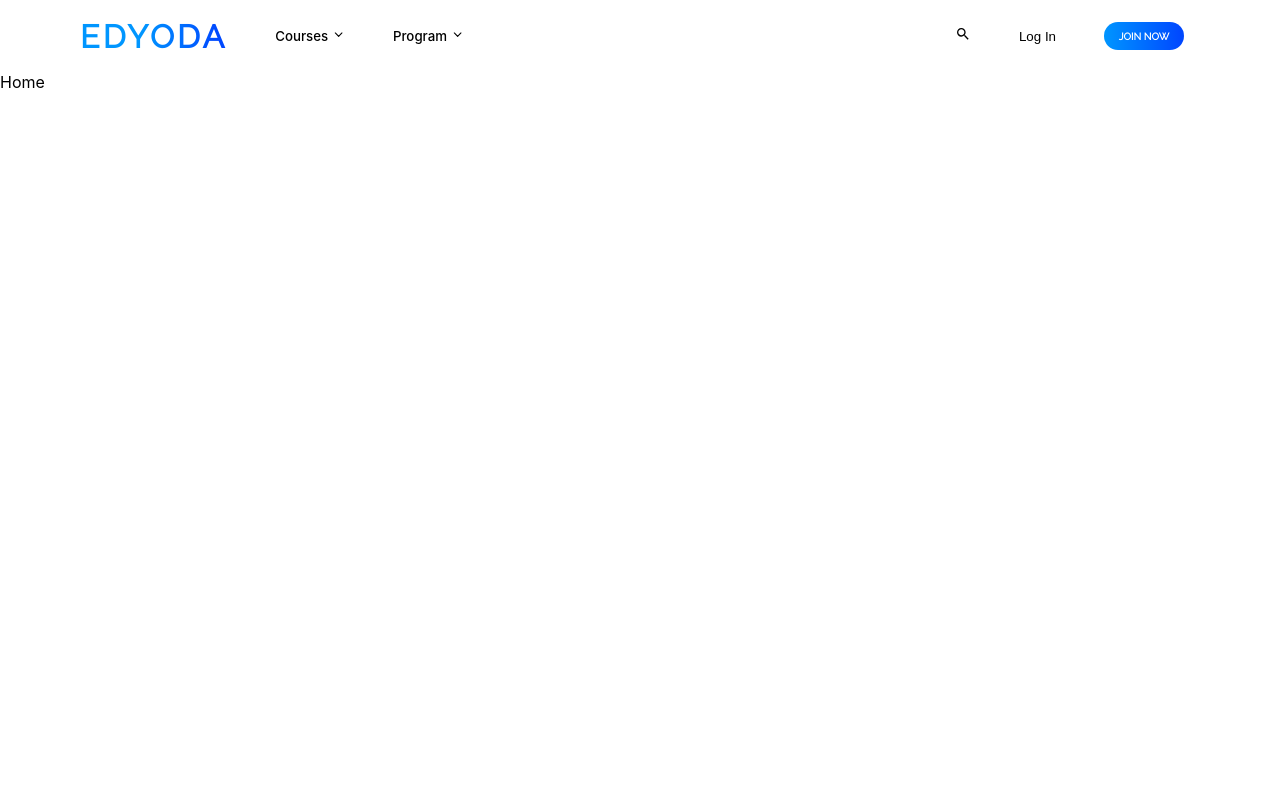
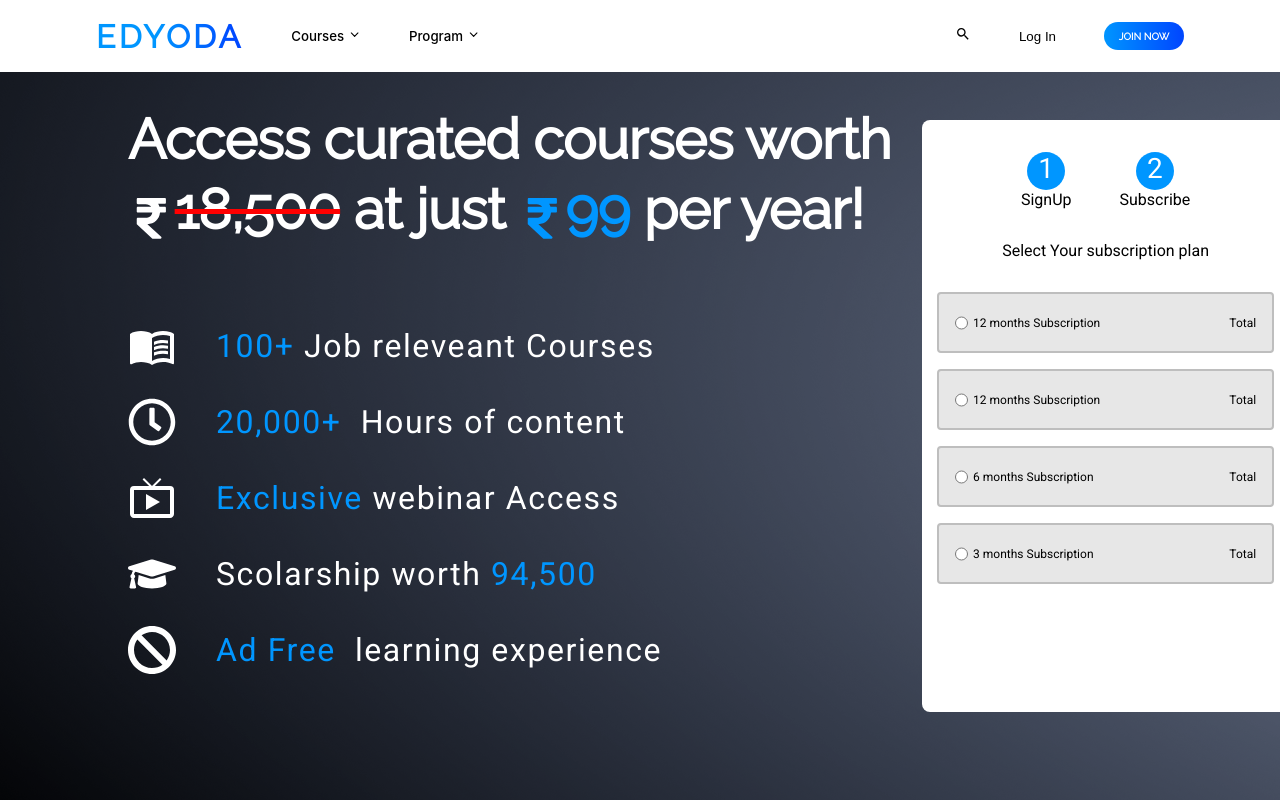
Before and after one commit to yash13565/EdyodaAssign, a React (Create React App) app: page / in a window 1280 px wide. Built offline with nearby package versions, Linux system fonts and the light colour scheme.

Commit message:
Created components of home

```diff
--- a/src/Components/Navbar/Navbar.module.css
+++ b/src/Components/Navbar/Navbar.module.css
@@ -1,4 +1,5 @@
 @import url('https://fonts.googleapis.com/css2?family=Raleway&display=swap');
+
 .navcontainer {
     background: #ffffff;
     display: flex;
@@ -6,13 +7,15 @@
     width: 100%;
     height: 72px;
 }
-.rightpart{
+
+.rightpart {
     display: flex;
     align-items: center;
     gap: 3rem;
-    margin-left: 5rem;
+    margin-left: 6rem;
 }
-.rightpart h2{
+
+.rightpart h2 {
     font-size: 32px;
     font-weight: 900;
     font-family: 'Raleway';
@@ -23,10 +26,12 @@
     text-fill-color: transparent;
     letter-spacing: 0.1em;
 }
-.rightpart h5{
+
+.rightpart h5 {
     font-weight: 500;
 }
-.endpart{
+
+.endpart {
     display: flex;
     justify-content: flex-end;
     flex: 1;
@@ -34,14 +39,16 @@
     gap: 3rem;
     margin-right: 6rem;
 }
-.btn1{
+
+.btn1 {
     border: none;
     background: #ffffff;
 }
-.btn2{
+
+.btn2 {
     background: linear-gradient(266.79deg, #0048FF 4.63%, #0096FF 100%);
     border-radius: 52px;
-width:5rem;
+    width: 5rem;
     height: 28px;
     font-family: 'Raleway';
     font-style: normal;
--- a/src/Components/Payment/Payment.js
+++ b/src/Components/Payment/Payment.js
@@ -0,0 +1,50 @@
+import React from 'react'
+import { TbCircleNumber1 } from 'react-icons/tb'
+import { TbCircleNumber2 } from 'react-icons/tb'
+import { FaRupeeSign } from 'react-icons/fa'
+import style from "./Payment.module.css"
+function Payment() {
+    const plans = [
+        { name: '12 months Subscription', price: 10, discount: 0 },
+        { name: '12 months Subscription', price: 10, discount: 0 },
+        { name: '6 months Subscription', price: 10, discount: 0 },
+        { name: '3 months Subscription', price: 10, discount: 0 }
+    ];
+    return (
+        <div className={style.payment}>
+            <div className={style.top}>
+                <div className={style.signup}>
+                    <span className={style.icon}>  1</span>
+                    <p>SignUp</p>
+                </div>
+                <div className={style.subscribe}>
+                    <span className={style.icon}> 2</span>
+                    <p>Subscribe</p>
+                </div>
+            </div>
+            <p>Select Your subscription plan</p>
+            <div className={style.plan}>
+                {plans.map((plan) => (
+                    <div className={style.planBlock}>
+                        <div className={style.checkbox}>
+                            <input
+                                type="radio"
+                                value={plan.name}
+                                //   checked={selectedPlan === plan}
+                                //   onChange={() => handlePlanChange(plan)}
+                                name={plan.name}
+
+                            />
+                            <label htmlFor={plan.name}>{plan.name}</label>
+                        </div>
+                        <div className={style.pricing}>
+                            Total
+                        </div>
+                    </div>
+                ))}
+            </div>
+        </div>
+    )
+}
+
+export default Payment
--- a/src/Components/Payment/Payment.module.css
+++ b/src/Components/Payment/Payment.module.css
@@ -0,0 +1,82 @@
+@import url('https://fonts.googleapis.com/css2?family=Roboto&display=swap');
+
+.para1 {
+    background: #0096FF;
+    color: #FFFFFF;
+    width: 1rem;
+    height: 1rem;
+    border: none;
+    font-size: 1rem;
+}
+
+.payment {
+    height: 37rem;
+    width: 23rem;
+    background-color: white;
+    position: absolute;
+    top: 15%;
+    left: 72%;
+    font-family: "Roboto";
+    font-weight: 400;
+    display: flex;
+    flex-direction: column;
+    border-radius: 8px;
+    gap: 2rem;
+    align-items: center;
+}
+
+.signup,
+.subscribe {
+    margin-top: 2rem;
+    display: flex;
+    flex-direction: column;
+    align-items: center;
+    /* justify-content: center; */
+}
+
+.top {
+    display: flex;
+    gap: 3rem;
+    /* justify-content: space-between; */
+}
+
+.icon {
+    width: 38px;
+    height: 38px;
+    font-size: 28px;
+    text-align: center;
+    color: white;
+    background: #0096FF;
+    border-radius: 100%;
+
+}
+
+.plan {
+    display: flex;
+    flex-direction: column;
+    gap: 1rem;
+}
+
+.planBlock {
+    display: flex;
+    flex-direction: row;
+    align-items: center;
+    padding: 16px;
+    isolation: isolate;
+    gap: 4px;
+    font-size: 12px;
+    width: 301px;
+    height: 25px;
+    background: #E7E7E7;
+    border: 2px solid #BEBEBE;
+    border-radius: 4px;
+}
+.pricing{
+    display: flex;
+    flex:1;
+    justify-content: end;
+}
+.checkbox{
+    display: flex;
+    gap:5px
+}
--- a/src/Pages/Home.js
+++ b/src/Pages/Home.js
@@ -1,11 +1,28 @@
 import React from 'react'
 import Navbar from '../Components/Navbar/Navbar'
-
+import style from './Home.module.css'
+import { FaRupeeSign } from 'react-icons/fa'
+import { FaRegClock } from 'react-icons/fa'
+import { MdOutlineMenuBook } from 'react-icons/md'
+import { MdLiveTv } from 'react-icons/md'
+import { FaGraduationCap } from 'react-icons/fa'
+import { ImBlocked } from 'react-icons/im'
+import Payment from '../Components/Payment/Payment'
 function Home() {
     return (
-        <div>
-            <Navbar/>
-            Home
+        <div className={style.maincontainer}>
+            <Navbar />
+            <div className={style.content}>
+                <p className={style.para}>Access curated courses worth <span className={style.rupespan}><sub><FaRupeeSign /></sub>18,500</span> at just <span style={{ color: '#0096FF' }}><sub><FaRupeeSign /></sub>99</span> per year!</p>
+                <ul className={style.mainlist}>
+                    <li ><MdOutlineMenuBook className={style.icons} /><span style={{ color: '#0096FF' }}> 100+ </span>&nbsp;Job releveant Courses</li>
+                    <li><FaRegClock className={style.icons} /><span style={{ color: '#0096FF' }}>20,000+</span> &nbsp; Hours of content</li>
+                    <li><MdLiveTv className={style.icons} /><span style={{ color: '#0096FF' }}>Exclusive</span> &nbsp;webinar Access</li>
+                    <li><FaGraduationCap className={style.icons} />Scolarship worth <span style={{ color: '#0096FF' }}> &nbsp;94,500</span></li>
+                    <li><ImBlocked className={style.icons} /><span style={{ color: '#0096FF' }}>Ad Free</span>&nbsp; learning experience</li>
+                </ul>
+            </div>
+            <Payment/>
         </div>
     )
 }
--- a/src/Pages/Home.module.css
+++ b/src/Pages/Home.module.css
@@ -0,0 +1,47 @@
+@import url('https://fonts.googleapis.com/css2?family=Raleway&display=swap');
+@import url('https://fonts.googleapis.com/css2?family=Roboto&display=swap');
+
+.maincontainer{
+    background: url(./BackGround.png);
+    background-repeat: no-repeat;
+    height: 100vh;
+    display: flex;
+    flex-direction: column;
+}
+.content{
+    font-family: Raleway;
+    font-size: 56px;
+    font-weight: 600;
+    line-height: 70px;
+    letter-spacing: -0.01em;
+    color: #FFFFFF;
+    margin-left: 8rem;
+    margin-top: 2rem;
+}
+.para{
+    width: 51rem;
+}
+.rupespan{
+    text-decoration: red line-through;
+}
+li{
+    list-style: none;
+    font-family: 'Roboto';
+    font-weight: lighter;
+    line-height: 76px;
+    font-size: 32px;
+    display: flex;
+    align-items: center;
+    color: #FFFFFF;
+    letter-spacing: 0.1rem;
+}
+.mainlist{
+    display: flex;
+    flex-direction: column;
+    margin-top: 3rem;
+}
+.icons{
+    margin-right: 2.5rem;
+    font-size: 3rem;
+
+}
```
Also changed, not shown: src/Components/Navbar/Navbar.js (+6 -6 lines), src/Pages/BackGround.png (added). Lines whose indentation alone changed are shown as unchanged.
